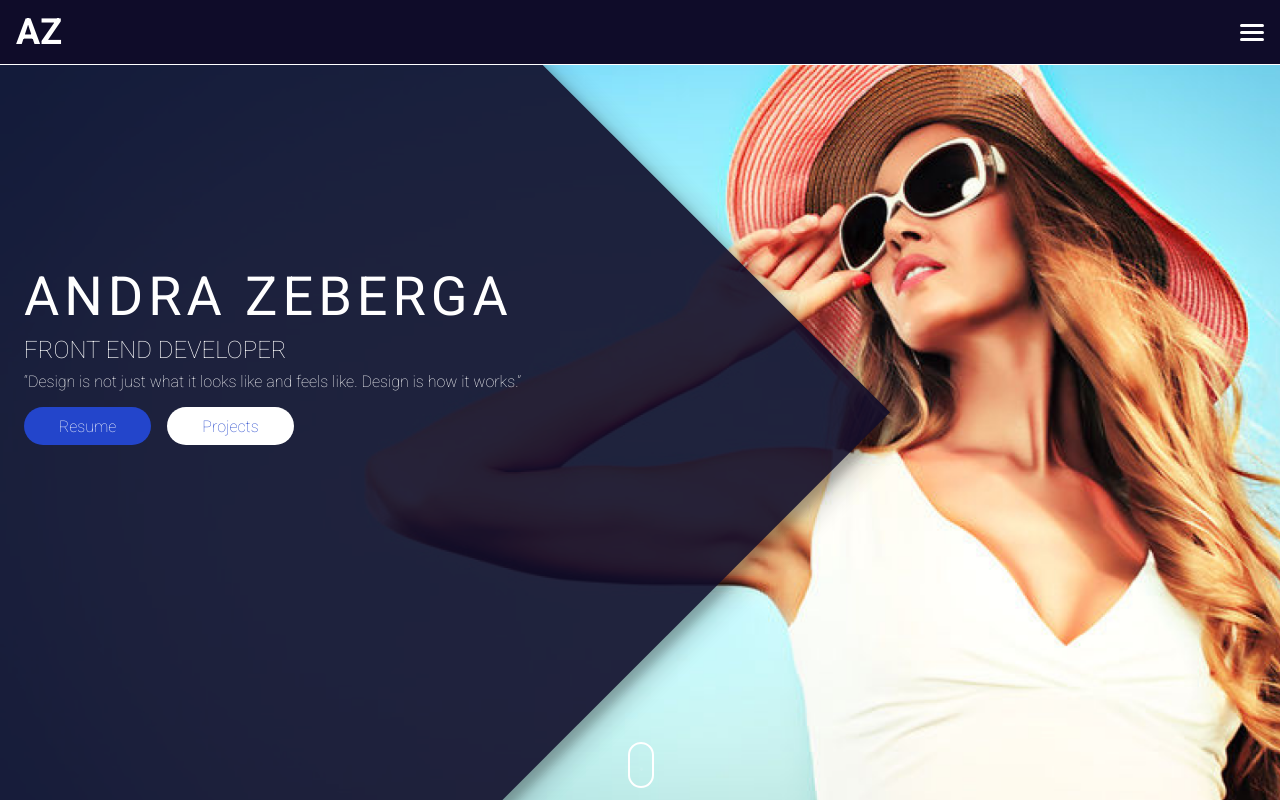
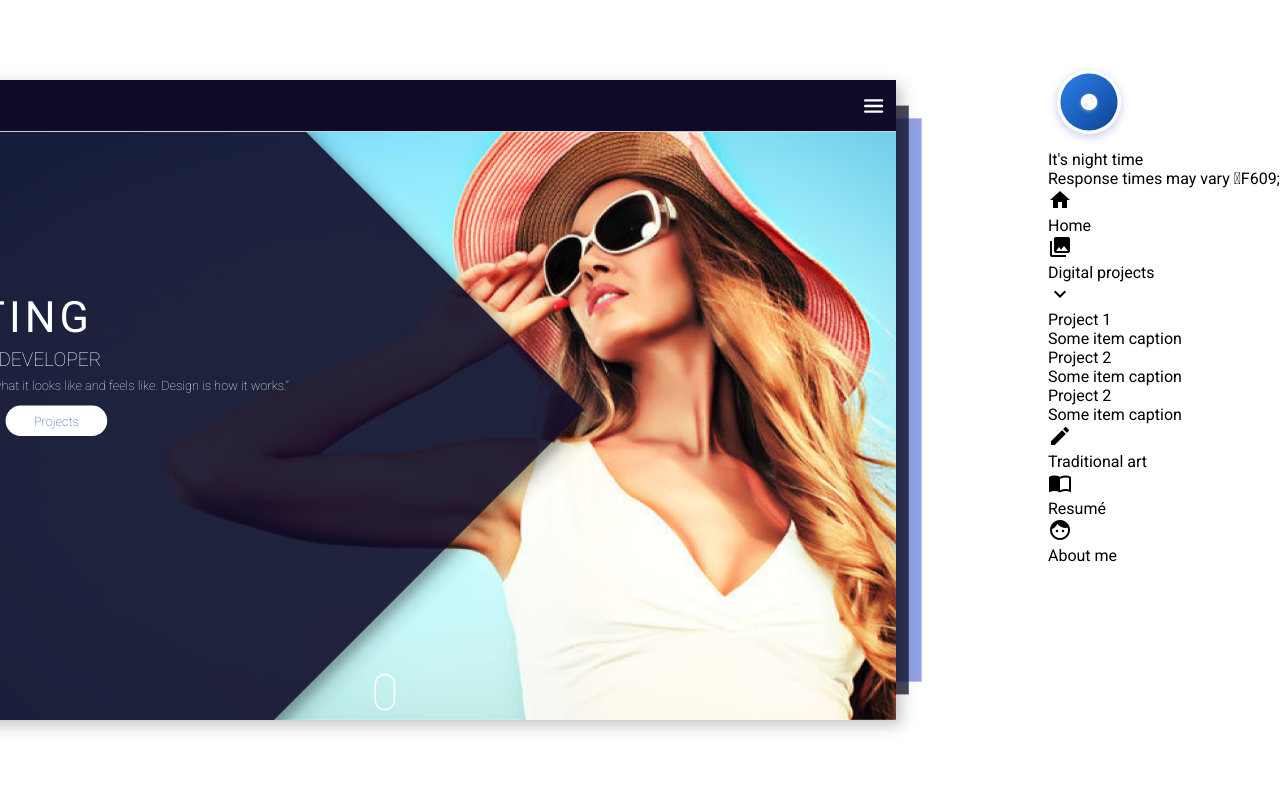
Before and after one commit to andrinja/new-portfolio, a PHP site: page / in a window 1280 px wide. Run offline with PHP 8.4, Linux system fonts and the light colour scheme; some libraries are stand-ins or nearby versions.

Commit message:
- progress on drawer menu

```diff
--- a/app.css
+++ b/app.css
@@ -102,6 +102,25 @@ body {
             .top-nav .nav-items .title-items .title-item:hover {
               background-color: #0F0C29;
               transition: background-color 1s linear; } }
+
+.drawer {
+  position: fixed;
+  right: 0;
+  top: 8vh;
+  height: 92vh; }
+
+.page-content {
+  position: relative; }
+  .page-content.menu-open {
+    position: fixed;
+    height: 100vh;
+    width: 100vw;
+    top: 10vh;
+    right: 256px;
+    transform-origin: 50% 0;
+    transform: scale(0.8);
+    overflow: hidden;
+    box-shadow: 6px 6px 18px rgba(0, 0, 0, 0.24), 48px 0 0 -32px rgba(15, 12, 41, 0.75), 80px 0 0 -48px rgba(35, 69, 203, 0.5); }
 
 .section .scroll-item {
   width: 100%;
--- a/app.js
+++ b/app.js
@@ -360,12 +360,12 @@ $(document).ready(function() {
 $('#menu').on('click', function () {
     if($('.title-items').hasClass('open')) {
         $('.title-items').removeClass('open');
-        TweenMax.staggerTo(".title-items", 0.5, {scale:0.5, opacity:0, x:70, ease:Power0.easeOut}, 0.1);
+        // TweenMax.staggerTo(".title-items", 0.5, {scale:0.5, opacity:0, x:70, ease:Power0.easeOut}, 0.1);
     }
     else {
         $('.title-items').addClass('open');
-        TweenMax.staggerTo(".title-items", 0, {scale:0.5, opacity:0, x:50, ease:Power0.easeOut});
-        TweenMax.staggerTo(".title-items", 1, {scale:1, opacity:1, x:0, delay:0.5, ease:Elastic.easeOut}, 0.2);
+        // TweenMax.staggerTo(".title-items", 0, {scale:0.5, opacity:0, x:50, ease:Power0.easeOut});
+        // TweenMax.staggerTo(".title-items", 1, {scale:1, opacity:1, x:0, delay:0.5, ease:Elastic.easeOut}, 0.2);
     }
 
 });
--- a/dev/js/nav.js
+++ b/dev/js/nav.js
@@ -2,12 +2,12 @@
 $('#menu').on('click', function () {
     if($('.title-items').hasClass('open')) {
         $('.title-items').removeClass('open');
-        TweenMax.staggerTo(".title-items", 0.5, {scale:0.5, opacity:0, x:70, ease:Power0.easeOut}, 0.1);
+        // TweenMax.staggerTo(".title-items", 0.5, {scale:0.5, opacity:0, x:70, ease:Power0.easeOut}, 0.1);
     }
     else {
         $('.title-items').addClass('open');
-        TweenMax.staggerTo(".title-items", 0, {scale:0.5, opacity:0, x:50, ease:Power0.easeOut});
-        TweenMax.staggerTo(".title-items", 1, {scale:1, opacity:1, x:0, delay:0.5, ease:Elastic.easeOut}, 0.2);
+        // TweenMax.staggerTo(".title-items", 0, {scale:0.5, opacity:0, x:50, ease:Power0.easeOut});
+        // TweenMax.staggerTo(".title-items", 1, {scale:1, opacity:1, x:0, delay:0.5, ease:Elastic.easeOut}, 0.2);
     }
 
 });
--- a/dev/scss/app.scss
+++ b/dev/scss/app.scss
@@ -1,6 +1,7 @@
 @import "variables";
 @import 'modules/content';
 @import "modules/navigation";
+@import "modules/_drawer";
 @import "modules/index";
 @import "modules/art";
 @import "modules/resume";
--- /dev/null
+++ b/dev/scss/modules/_drawer.scss
@@ -0,0 +1,10 @@
+$gradients: ();
+
+
+.drawer {
+    position: fixed;
+    right: 0; top: 8vh;
+    height: 92vh;
+
+
+}
--- a/dev/scss/modules/_index.scss
+++ b/dev/scss/modules/_index.scss
@@ -1,3 +1,18 @@
+.page-content {
+  position: relative;
+  //ofsets the entire content of the body to the left and dislays the menu
+  &.menu-open {
+    position: fixed;
+    height: 100vh; width: 100vw;
+    top: 10vh;
+    right: 256px;
+    transform-origin: 50% 0;
+    transform: scale(0.8);
+    overflow: hidden;
+    box-shadow: 6px 6px 18px rgba(0,0,0,.24), 48px 0 0 -32px transparentize($purple, .25), 80px 0 0 -48px transparentize($dark-blue, .5);
+  }
+}
+
 .section {
   .scroll-item {
     width: 100%;
--- /dev/null
+++ b/includes/drawer.php
@@ -0,0 +1,52 @@
+<div class="drawer">
+    <div class="header">
+        <div class="graphic">
+            <?php include('svg/night-badge.svg') ?>
+        </div>
+        <div class="title">It's night time</div>
+        <div class="caption">Response times may vary &#1F609;</div>
+    </div>
+
+    <div class="items">
+        <div class="item">
+            <i class="material-icons">home</i>
+            <div class="title">Home</div>
+        </div>
+        <div class="item dropdown">
+            <div class="dropdown-label">
+                <i class="material-icons">photo_library</i>
+                <div class="title">Digital projects</div>
+                <i class="material-icons">keyboard_arrow_down</i>
+            </div>
+            <div class="dropdown-content">
+                <div class="dropdown-item">
+                    <div class="icon"></div>
+                    <div class="label">Project 1</div>
+                    <div class="caption">Some item caption</div>
+                </div>
+                <div class="dropdown-item">
+                    <div class="icon"></div>
+                    <div class="label">Project 2</div>
+                    <div class="caption">Some item caption</div>
+                </div>
+                <div class="dropdown-item">
+                    <div class="icon"></div>
+                    <div class="label">Project 2</div>
+                    <div class="caption">Some item caption</div>
+                </div>
+            </div>
+        </div>
+        <div class="item">
+            <i class="material-icons">edit</i>
+            <div class="title">Traditional art</div>
+        </div>
+        <div class="item">
+            <i class="material-icons">import_contacts</i>
+            <div class="title">Resumé</div>
+        </div>
+        <div class="item">
+            <i class="material-icons">face</i>
+            <div class="title">About me</div>
+        </div>
+    </div>
+</div>
--- a/includes/navigation.php
+++ b/includes/navigation.php
@@ -14,5 +14,4 @@
             <div class="bottom-line line"></div>
         </div>
     </div>
-
 </nav>
--- a/index.php
+++ b/index.php
@@ -9,13 +9,17 @@
     <?php include($_SERVER['DOCUMENT_ROOT'].'/includes/styles.php');?>
 </head>
 <body>
+
+    <?php include($_SERVER['DOCUMENT_ROOT'].'/includes/drawer.php');?>
+
+   <div class="page-content menu-open">
        <?php include($_SERVER['DOCUMENT_ROOT'].'/includes/navigation.php');?>
        <div id="fullpage">
            <div class="section front-page">
                <img class="front-image" src="storage/front-page-background.png" alt="">
                <div class="box-item"></div>
                <div class="text-area">
-                    <div class="name">Andra Zeberga</div>
+                   <div class="name">Testing</div>
                    <div class="title">Front end developer</div>
                    <div class="sub-title">“Design is not just what it looks like and feels like. Design is how it works.”</div>
                    <div class="buttons">
@@ -50,7 +54,7 @@
                </div>
            </div>
            <div class="section project-two">3</div>
-
+       </div>
    </div>
    <?php include($_SERVER['DOCUMENT_ROOT'].'/includes/script.php');?>
 </body>
```
Also changed, not shown: dev/js/greensock.js (indentation only), includes/svg/night-badge.svg (added). Lines whose indentation alone changed are shown as unchanged.
